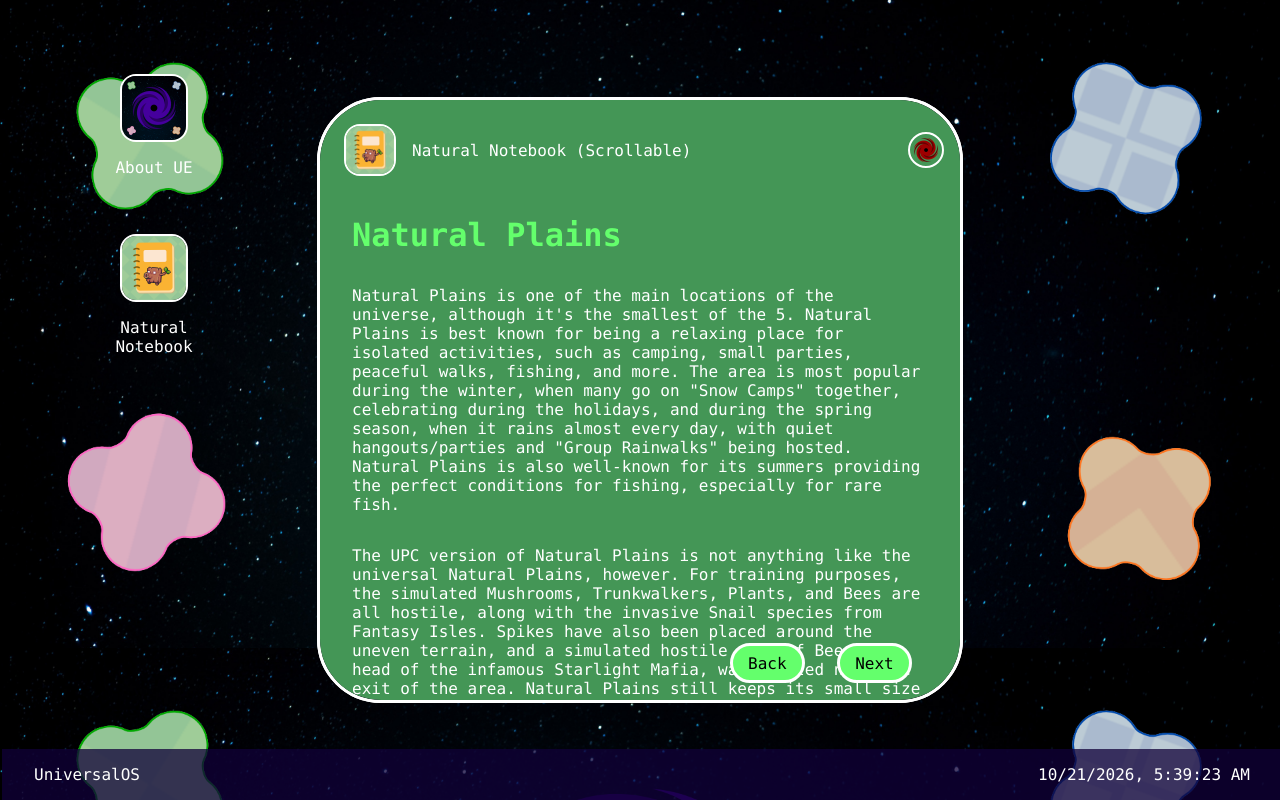
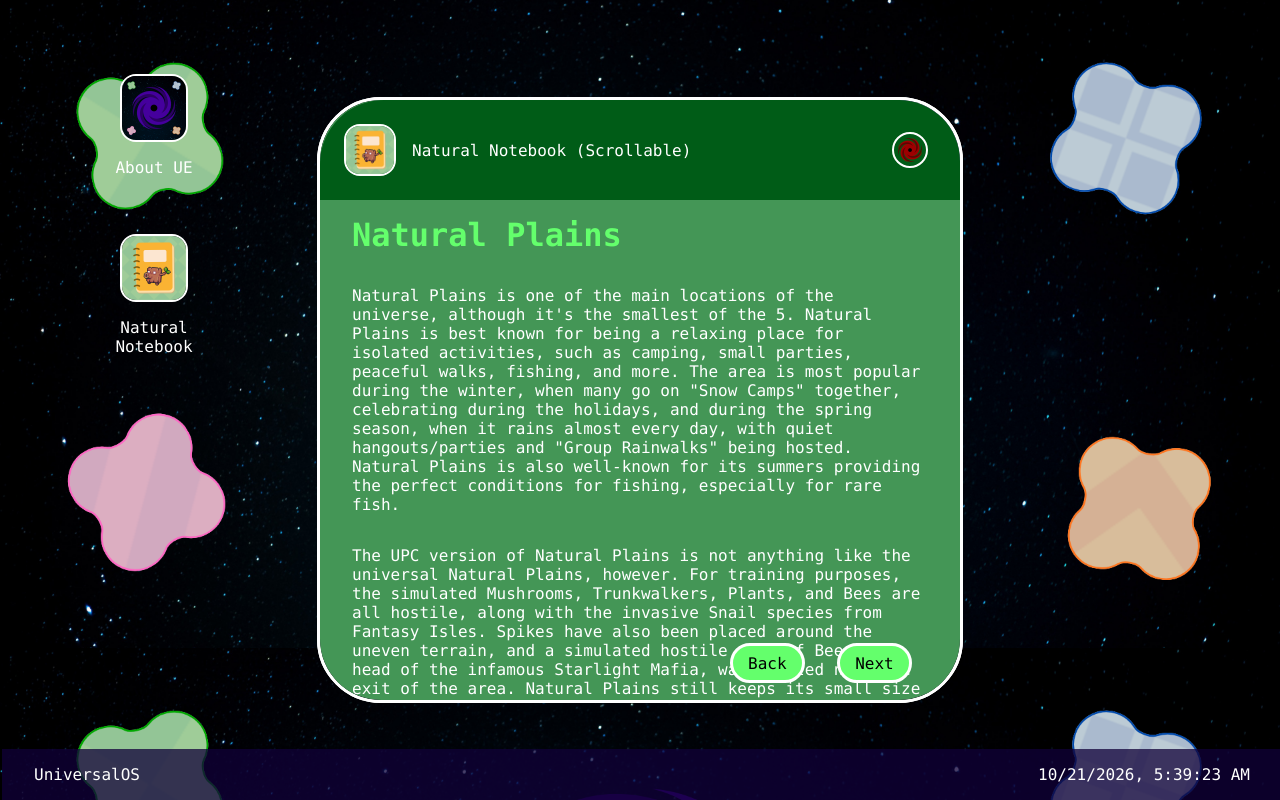
Before and after one commit to JustCoding8790/Universal-WebOS, a plain HTML site: page index.html in a window 1280 px wide. Drawn offline with Linux system fonts and the light colour scheme.

Commit message:
Fixed window header text overlap bug

```diff
--- a/index.html
+++ b/index.html
@@ -39,13 +39,13 @@
         <p style="text-align: center">Natural Notebook</p>
       </div>
     <div class="window" id="welcome">
-      <div class="windowheader" id="welcomeheader">
+      <div class="windowheader" id="welcomeheader" style="background-color: rgb(188, 122, 255);">
         <div style="display: flex; align-items: center; gap: 16px;">
-          <img src="images/aboutueicon.png" width="48px" height="48px" style="border: solid; border-radius: 16px; border-width: 2px">
+          <img src="images/aboutueicon.png" width="48px" height="48px" style="border: solid; border-radius: 16px; border-width: 2px; margin-left: 8px">
           About Universal Existence (Scrollable)
         </div>
         <p class="closebutton" id="welcomeclose">
-          <img src="images/universalos_close_button.png" width="32px" height="32px" style= "border: solid; border-radius: 64px; border-width: 2px; cursor: pointer; margin: 0">
+          <img src="images/universalos_close_button.png" width="32px" height="32px" style="border: solid; border-radius: 64px; border-width: 2px; cursor: pointer; margin-right: 48px">
         </p>
       </div>
       <h1 style="color: rgb(188, 122, 255); margin-left: 32px; margin-right: 32px; margin-top: 16px; margin-bottom: 16px">Welcome to Universal OS</h1>
@@ -57,14 +57,14 @@
       <br>
       <img style="width: 480px; height: 270px; border-radius: 32px; box-shadow: 0 0 0 4px rgb(116, 255, 146); object-fit: contain; margin-left: 32px; margin-right: 32px; margin-top: 16px; margin-bottom: 32px; padding: 2px" src="images/screenshotlevel10.jpeg" />
     </div>
-    <div class="window" id="notebook" style="background-color:rgb(68, 150, 86)">
-      <div class="windowheader" id="notebookheader">
+    <div class="window" id="notebook" style="background-color:rgb(68, 150, 86);">
+      <div class="windowheader" id="notebookheader" style="background-color: rgb(0, 92, 23);">
         <div style="display: flex; align-items: center; gap: 16px;">
-          <img src="images/naturalnotebookicon.png" width="48px" height="48px" style="border: solid; border-radius: 16px; border-width: 2px">
+          <img src="images/naturalnotebookicon.png" width="48px" height="48px" style="border: solid; border-radius: 16px; border-width: 2px; margin-left: 8px;">
           Natural Notebook (Scrollable)
         </div>
         <p class="closebutton" id="notebookclose">
-          <img src="images/universalos_close_button.png" width="32px" height="32px" style= "border: solid; border-radius: 64px; border-width: 2px; cursor: pointer; margin: 0">
+          <img src="images/universalos_close_button.png" width="32px" height="32px" style= "border: solid; border-radius: 64px; border-width: 2px; cursor: pointer; margin-right: 48px;">
         </p>
       </div>
       <div id="voidentry" style="display: none">
--- a/style.css
+++ b/style.css
@@ -25,13 +25,14 @@
 .windowheader {
     display: flex;
     justify-content: space-between;
-    margin-left: 8px;
+    width: 100%;
+    height: 20%;
     padding: 16px;
+    border-radius: 64px 64px 0 0;
     gap: 16px;
     cursor: grab;
     align-items: center;
     position: sticky;
-    top: 0
 }
 
 .closebutton {
```
